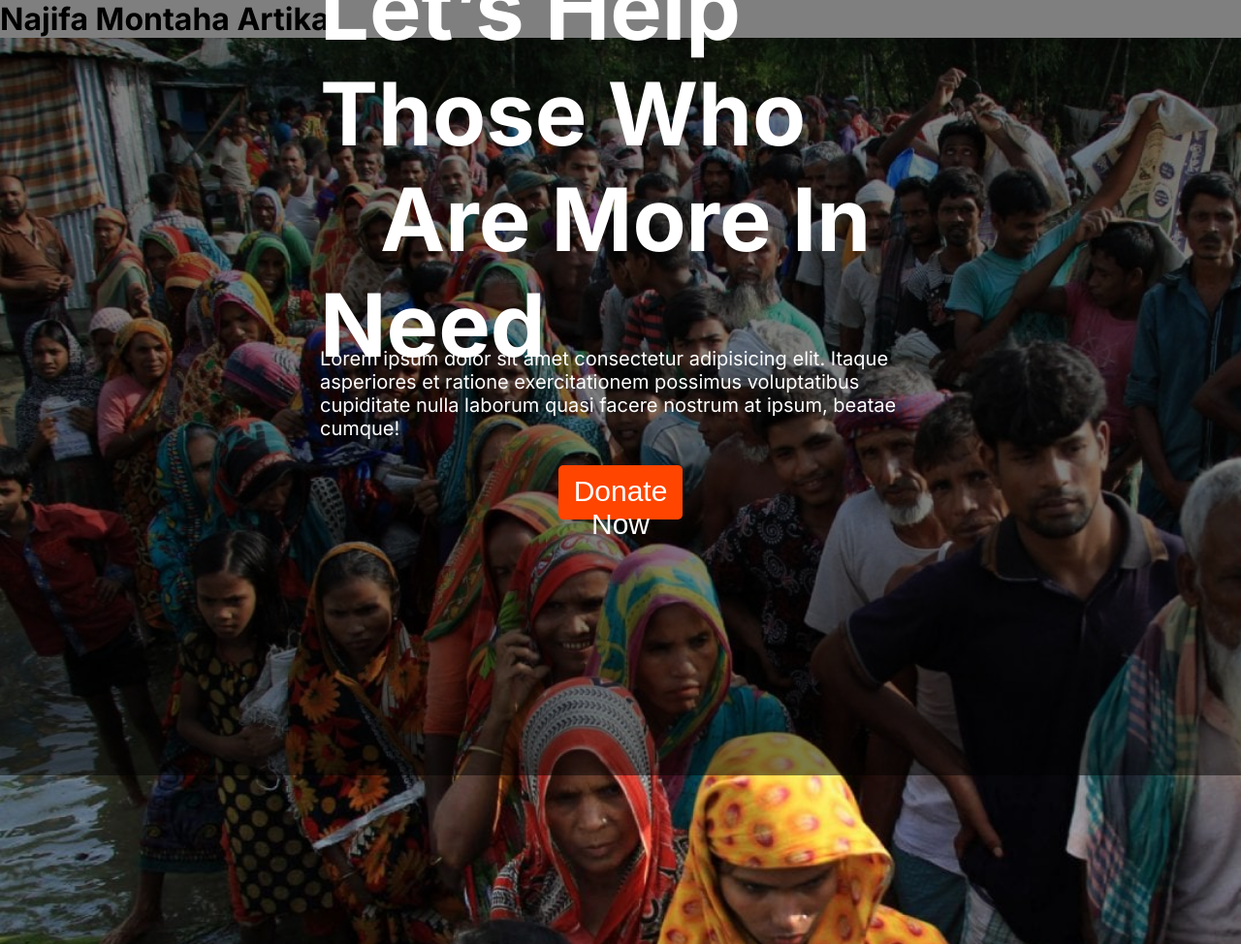
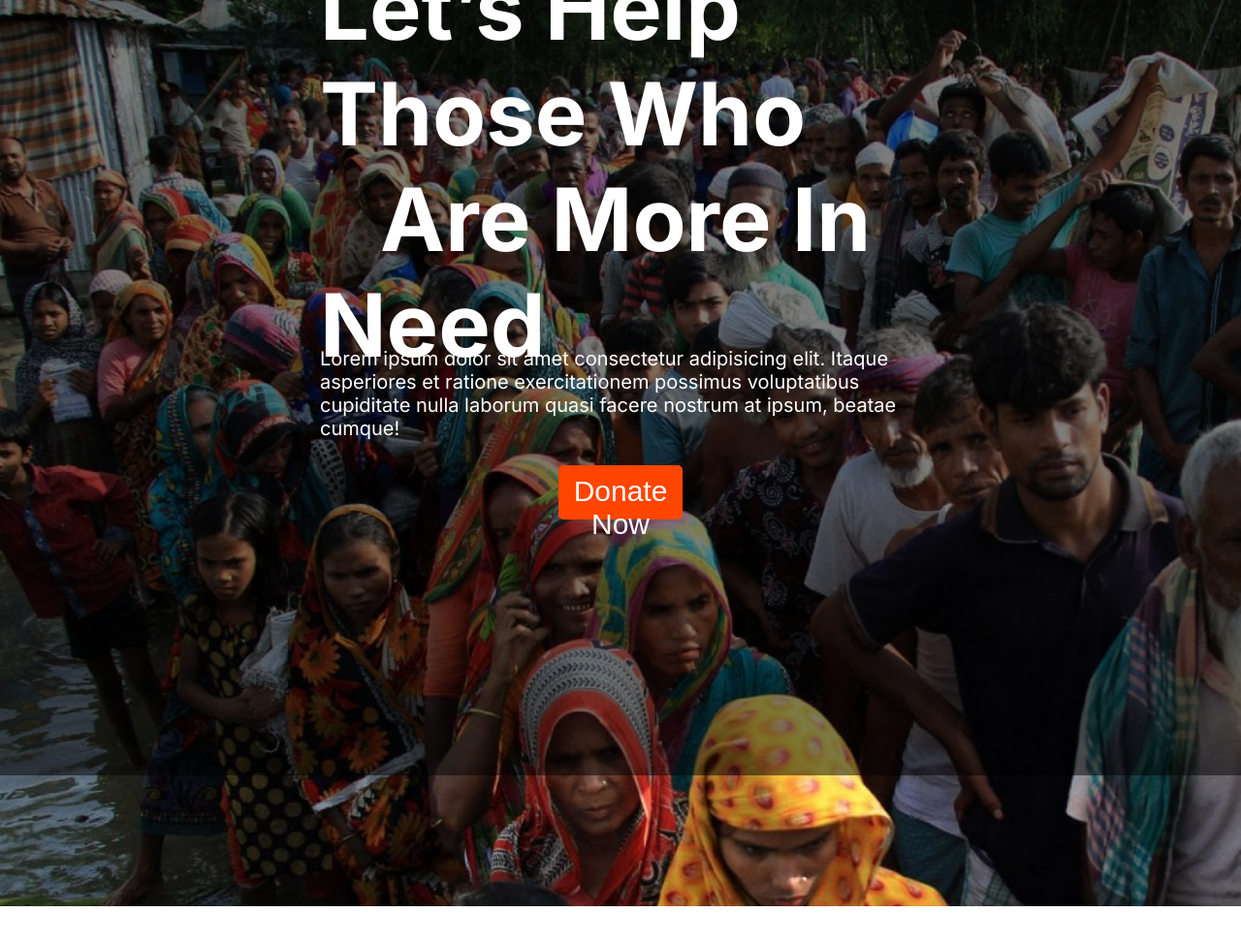
Before and after one commit to artikamontaha/Donate-People, a plain HTML site: page index.html in a window 1280 px wide. Shown: the top 974 px of the page at 97% size. Drawn offline with Linux system fonts and the light colour scheme; a web font is replaced by a local one.

Commit message:
first commit

```diff
--- a/index.html
+++ b/index.html
@@ -7,9 +7,7 @@
     <link rel="stylesheet" href="style.css">
 </head>
 <body>
-<h1>
-    Najifa Montaha Artika
-</h1>    <header>
+  <header>
         <div class="overly"></div>
         <h1 class="h1-1">Let’s Help Those Who <br><span class="span-1"> Are More In Need</span></h1>
         <p class="p-1">Lorem ipsum dolor sit amet consectetur adipisicing elit. Itaque asperiores et ratione exercitationem possimus voluptatibus cupiditate nulla laborum quasi facere nostrum at ipsum, beatae cumque!</p>
```
